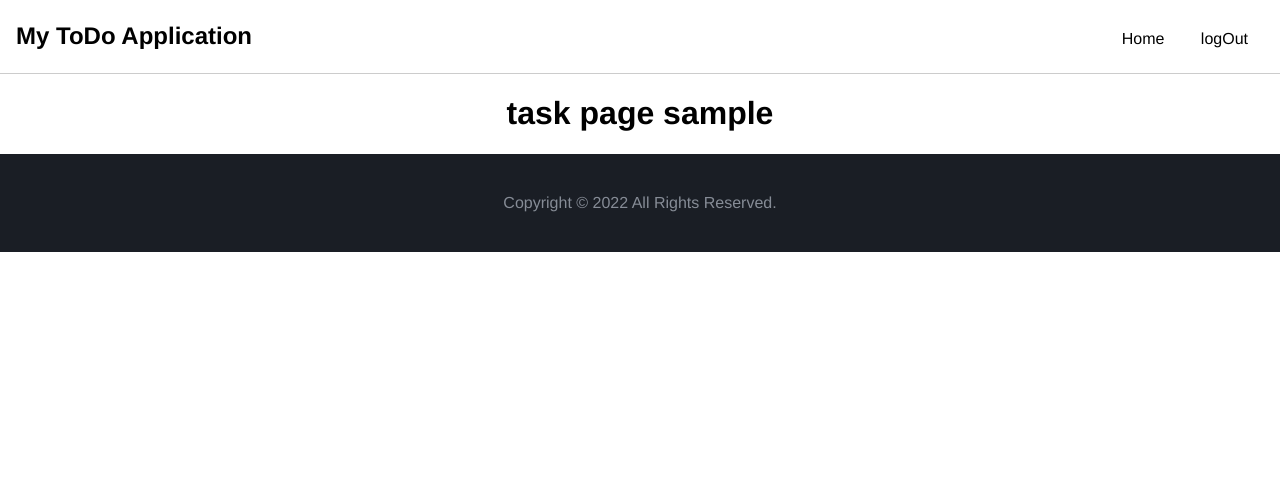
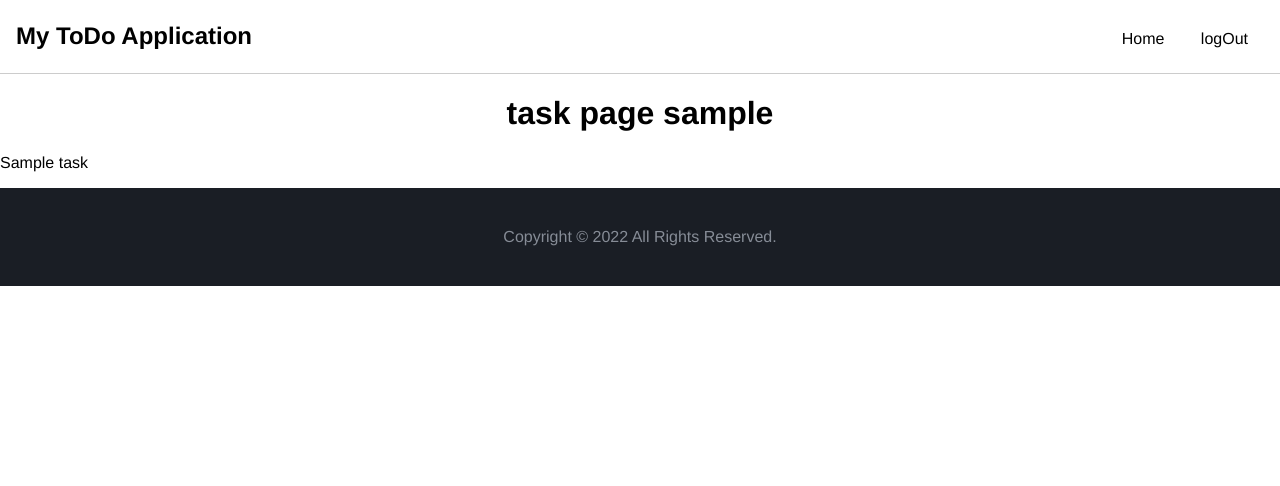
Before and after one commit to Buddalaz/todo-app-python, a Flask app: template templates/task.html in a window 1280 px wide. Shown: the top 486 px of the page. Run offline with Flask 2, Linux system fonts and the light colour scheme; the template is opened without the code that fills it: most values are stand-ins (such as "Sample title", 1, 10 or a date in 2020); parts of the project's set-up code (start-up, migrations or seed data) failed here and were passed over.

Commit message:
get all task

```diff
--- a/main.py
+++ b/main.py
@@ -47,7 +47,8 @@ def index():
 @app.route("/task")
 def task():
     logged_user = session["user_id"]
-    return render_template("task.html", username=logged_user)
+    task_list = Task.query.filter_by(user_id=logged_user)
+    return render_template("task.html", username=logged_user,task=task_list)
     # return "Hello world"
 
 
@@ -63,12 +64,17 @@ def login():
     if request.method == "POST":
         userName = request.form["username"]
 
-        user = User(username=userName)
-        db.session.add(user)
-        db.session.commit()
-        print(user.id)
+        exsisting_user = User.query.filter_by(username=userName).first()
+        print(exsisting_user)
 
-        session["user_id"] = user.id
+        if exsisting_user is None:
+            user = User(username=userName)
+            db.session.add(user)
+            db.session.commit()
+            exsisting_user = user
+            print(user.id)
+
+        session["user_id"] = exsisting_user.id
         return redirect("/task")
 
     return render_template("login.html")
--- a/templates/task.html
+++ b/templates/task.html
@@ -8,7 +8,7 @@
     <title>Document</title>
 </head>
 <style>
-    #heade-text{
+    #heade-text {
         text-align: center;
     }
 </style>
@@ -16,6 +16,11 @@
 <body>
     {% include "parts/header.html" %}
     <h1 id="heade-text">task page {{username}}</h1>
+
+    {% for task in task_list %}
+    {{Task.task}}
+    {% endfor %}
+
     {% include "parts/footer.html" %}
 </body>
 
```
